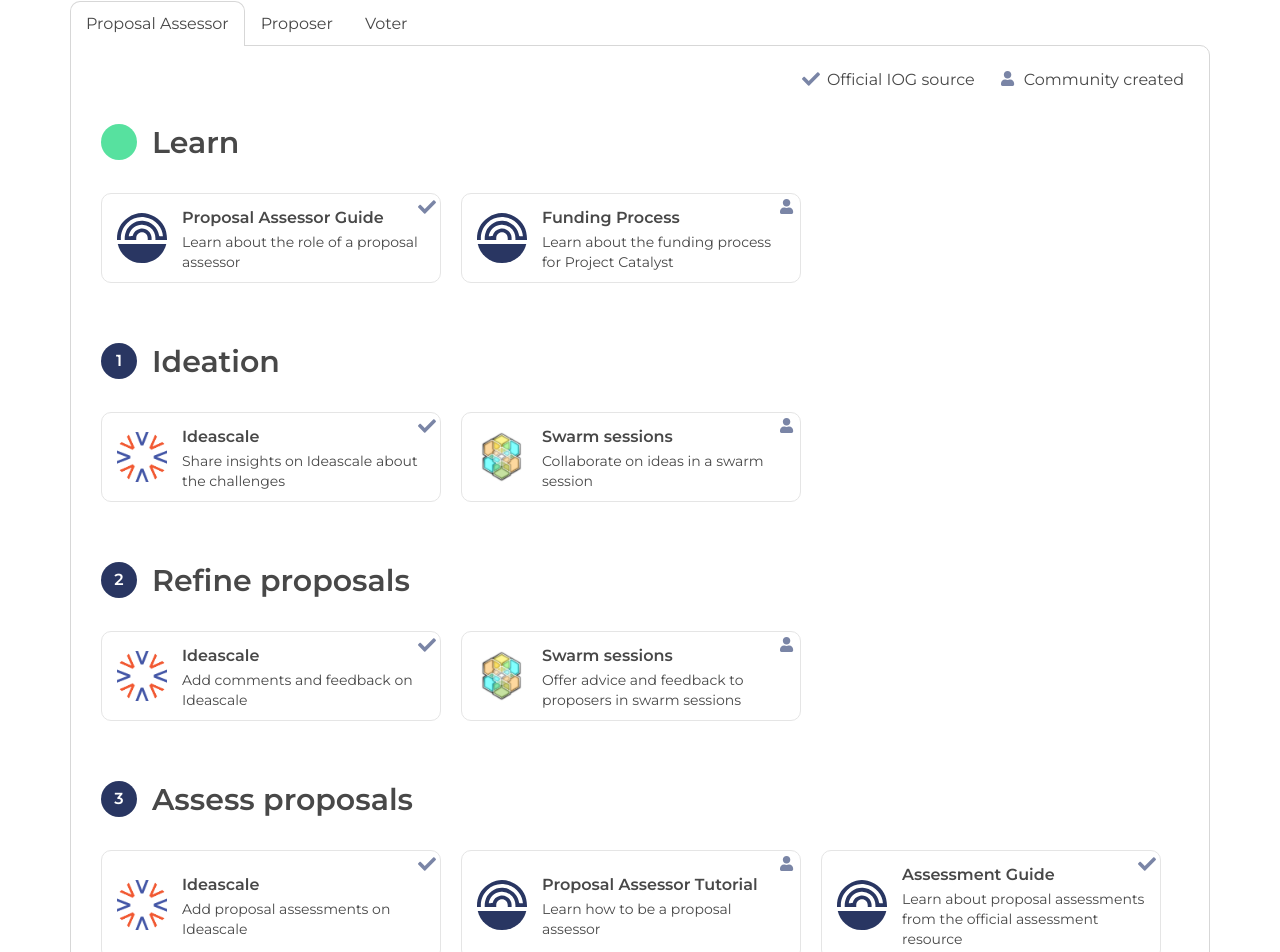
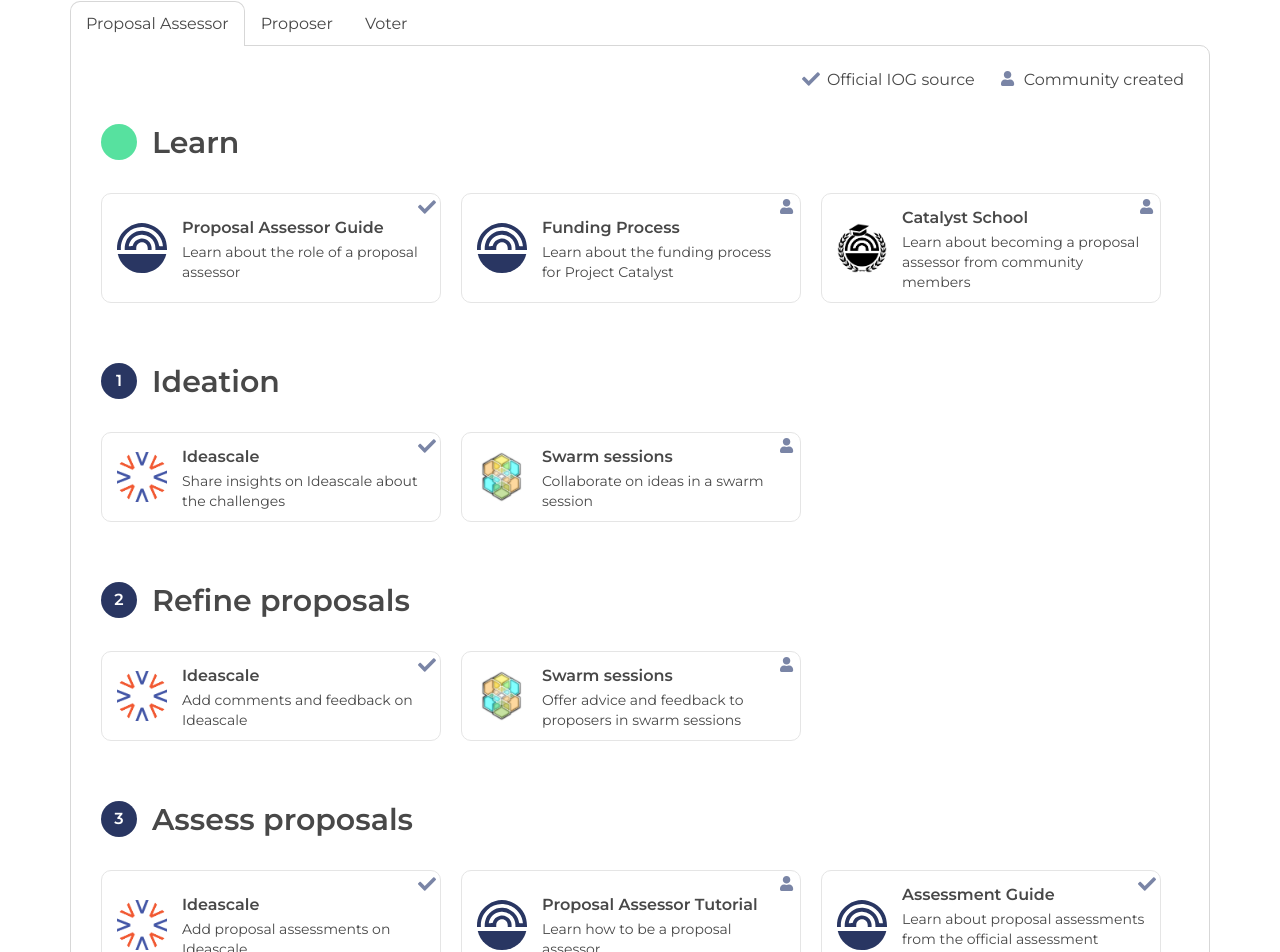
Before and after one commit to projectcatalyst/project-catalyst-website, a Next.js app: page / in a window 1280 px wide. Shown: the part 1405-2357 px from the top of the page. Built offline with nearby package versions, Linux system fonts and the light colour scheme; no server answers; a web font is replaced by a local one.

Commit message:
Add Catalyst School link

```diff
--- a/src/homepage/catalyst-ecosystem.js
+++ b/src/homepage/catalyst-ecosystem.js
@@ -61,6 +61,13 @@
                   title='Funding Process'
                   text='Learn about the funding process for Project Catalyst'
                   url='https://docs.catalystcontributors.org/project-catalyst/funding-process/funding-process'
+                  source='community'
+                />
+                <ResourceItem
+                  imageSrc='/catalyst-school.png'
+                  title='Catalyst School'
+                  text='Learn about becoming a proposal assessor from community members'
+                  url='https://linktr.ee/CatalystSchool'
                   source='community'
                 />
               </Row>
@@ -181,6 +188,13 @@
                   title='Funding Process'
                   text='Learn about the funding process for Project Catalyst'
                   url='https://docs.catalystcontributors.org/project-catalyst/funding-process/funding-process'
+                  source='community'
+                />
+                <ResourceItem
+                  imageSrc='/catalyst-school.png'
+                  title='Catalyst School'
+                  text='Get help with proposing from community members'
+                  url='https://linktr.ee/CatalystSchool'
                   source='community'
                 />
               </Row>
```
Also changed, not shown: public/catalyst-school.png (added).
